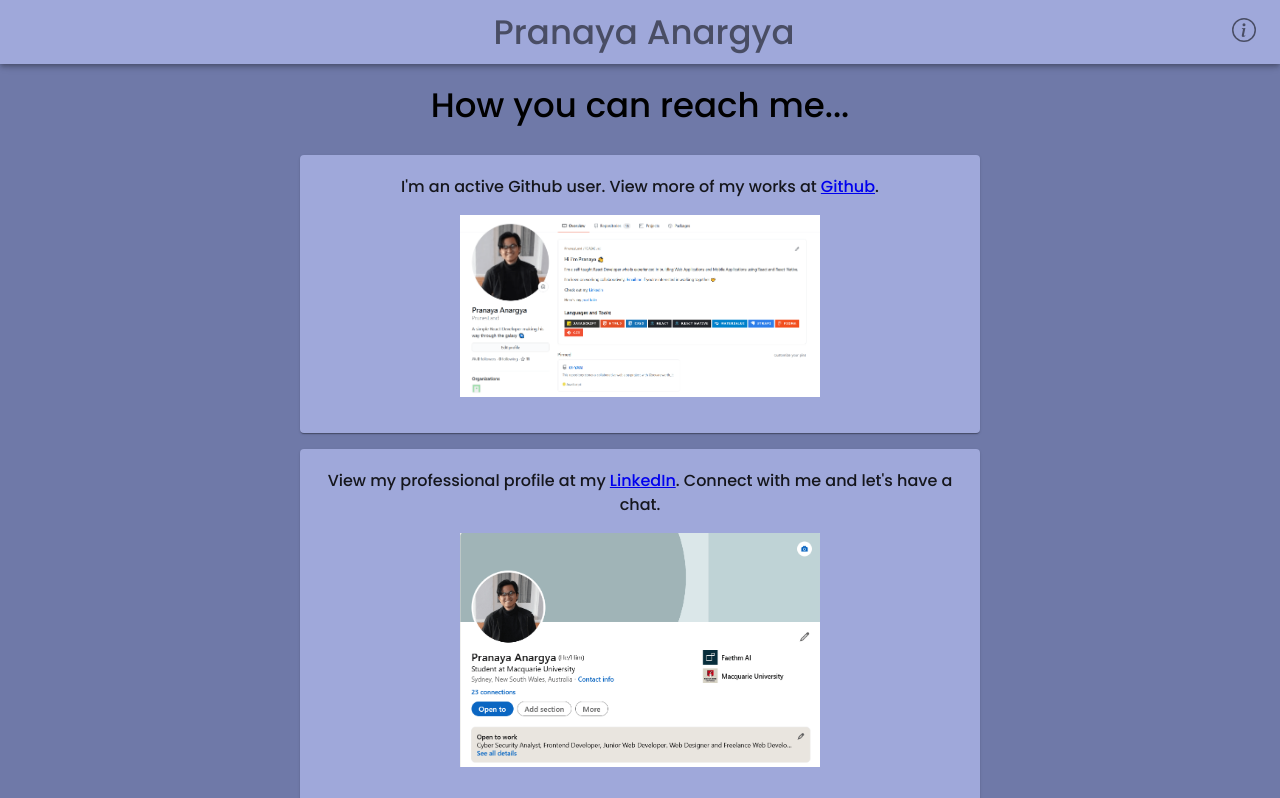
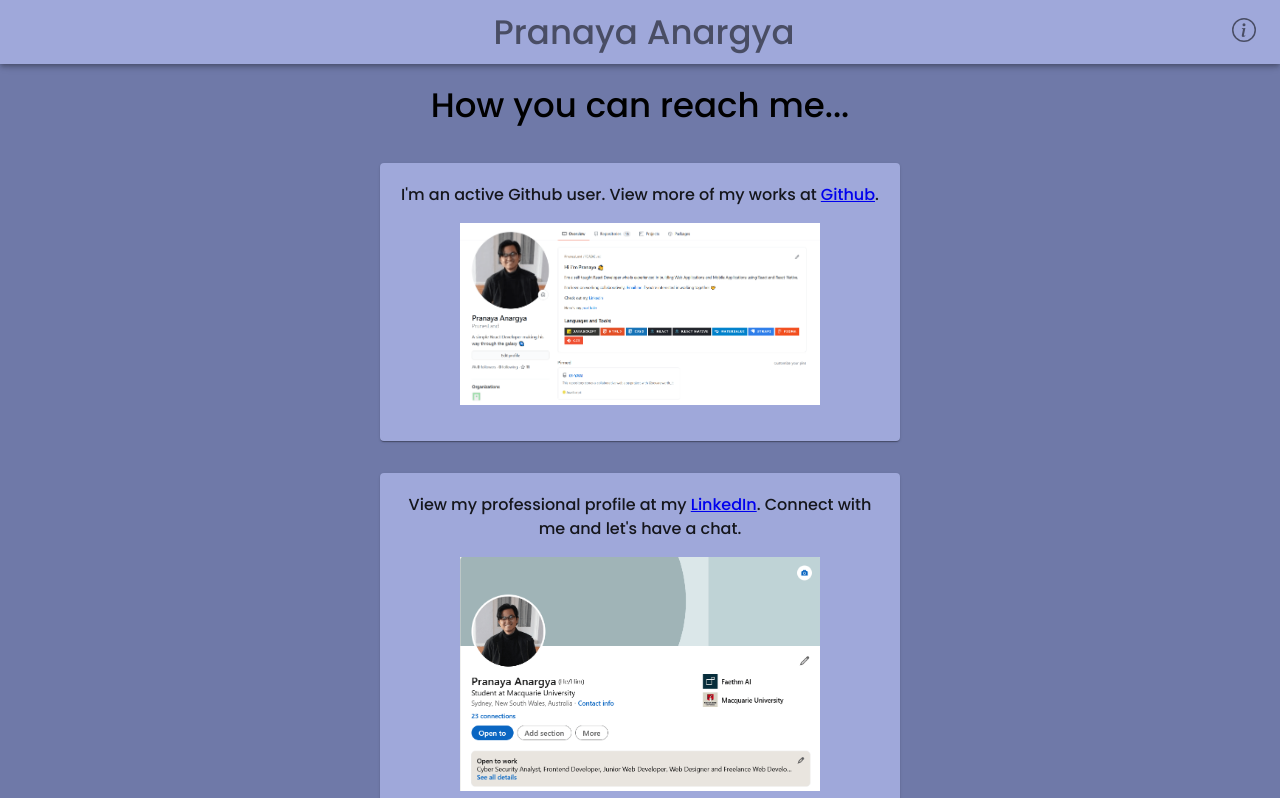
Before and after one commit to PrunesLand/developer-portfolio-2021, a React (Create React App) app: page /contact in a window 1280 px wide. Shown: the top 798 px of the page. Built offline with nearby package versions, Linux system fonts and the light colour scheme.

Commit message:
starting projects page

```diff
--- /dev/null
+++ b/src/Components/Footer.js
@@ -0,0 +1,73 @@
+import { Typography } from '@material-ui/core'
+import React from 'react'
+import { style } from './navigation/styles'
+import { FaGithub, FaLinkedin } from 'react-icons/fa'
+import { buttonItems } from './navigation/pageLink';
+import { useHistory } from 'react-router-dom';
+const Footer = () => {
+    const history = useHistory()
+    const classes = style()
+
+    return (
+        <footer
+            className={classes.footer}
+        >
+            <div
+                className={classes.fContainer}
+            >
+                <div
+                    className={classes.listDiv}
+                >
+                    <ul>
+                        {/* Displays all button group links with .map() and array accessed from /pageLinks.js */}
+                        {buttonItems.map(item => {
+                            return (
+                                <li
+                                    className={classes.listItem}
+                                >
+                                    <Typography
+                                        className={classes.listText}
+                                        onClick={() => {
+                                            history.push(item.path)
+                                            window.scrollTo(0, 0)
+                                        }}
+                                    >
+                                        {item.text}
+                                    </Typography>
+                                </li>
+                            )
+                        })}
+
+                    </ul>
+                </div>
+                <div
+                    className={classes.fContact}
+                >
+                    <Typography
+                        className={classes.contactText}
+                    >
+                        Contact me at:
+                    </Typography>
+                    <Typography
+                        className={classes.contactText}
+                    >
+                        pranarg.business@gmail.com
+                    </Typography>
+                    <div>
+                        <FaGithub className={classes.github} onClick={() => window.open('https://github.com/PrunesLand')} />
+                        <FaLinkedin className={classes.linkedin} onClick={() => window.open('https://www.linkedin.com/in/pranaya-anargya-22b585195/')} />
+                    </div>
+                </div>
+            </div>
+            <div>
+                <Typography
+                    className={classes.copyright}
+                >
+                    &copy; {new Date().getFullYear()} Prunesland
+                </Typography>
+            </div>
+        </footer>
+    )
+}
+
+export default Footer
--- a/src/Components/navigation/Navigation.js
+++ b/src/Components/navigation/Navigation.js
@@ -1,15 +1,13 @@
 import { AppBar, Toolbar, Typography } from '@material-ui/core'
 import React from 'react'
-import { useHistory } from 'react-router-dom';
-import { FaGithub, FaLinkedin } from 'react-icons/fa'
 import { style } from './styles';
-import { buttonItems } from './pageLink';
 import Showcase from '../Modal';
 import SideDrawer from '../Drawer';
 import { NavButtons } from '../ButtonGroup';
+import Footer from '../Footer';
 
 export default function Navigation({ children }) {
-    const history = useHistory()
+
     const classes = style() // to use the styles of makestyle() from material-ui
 
     return (
@@ -39,64 +37,7 @@ export default function Navigation({ children }) {
             <div className={classes.buttonWrapper}>
                 <NavButtons />
             </div>
-            <footer
-                className={classes.footer}
-            >
-                <div
-                    className={classes.fContainer}
-                >
-                    <div
-                        className={classes.listDiv}
-                    >
-                        <ul>
-                            {/* Displays all button group links with .map() and array accessed from /pageLinks.js */}
-                            {buttonItems.map(item => {
-                                return (
-                                    <li
-                                        className={classes.listItem}
-                                    >
-                                        <Typography
-                                            className={classes.listText}
-                                            onClick={() => {
-                                                history.push(item.path)
-                                                window.scrollTo(0, 0)
-                                            }}
-                                        >
-                                            {item.text}
-                                        </Typography>
-                                    </li>
-                                )
-                            })}
-
-                        </ul>
-                    </div>
-                    <div
-                        className={classes.fContact}
-                    >
-                        <Typography
-                            className={classes.contactText}
-                        >
-                            Contact me at:
-                        </Typography>
-                        <Typography
-                            className={classes.contactText}
-                        >
-                            pranarg.business@gmail.com
-                        </Typography>
-                        <div>
-                            <FaGithub className={classes.github} onClick={() => window.open('https://github.com/PrunesLand')} />
-                            <FaLinkedin className={classes.linkedin} onClick={() => window.open('https://www.linkedin.com/in/pranaya-anargya-22b585195/')} />
-                        </div>
-                    </div>
-                </div>
-                <div>
-                    <Typography
-                        className={classes.copyright}
-                    >
-                        &copy; {new Date().getFullYear()} Prunesland
-                    </Typography>
-                </div>
-            </footer>
+            <Footer />
         </div>
     )
 }
--- a/src/Pages/contact/Contact.js
+++ b/src/Pages/contact/Contact.js
@@ -14,19 +14,14 @@ const Contact = () => {
                 className={classes.container}
             >
                 <Typography className={classes.title}>How you can reach me...</Typography>
-                <div
-                    className={classes.paperWrapper}
-                >
+
                 <Paper
                     className={classes.paper}
                 >
                     <Typography>I'm an active Github user. View more of my works at <a href="https://github.com/PrunesLand">Github</a>.</Typography>
                     <img src="/github_ss.png" alt="Github Profile" className={classes.image} />
                 </Paper>
-                </div>
-                <div
-                    className={classes.paperWrapper}
-                >
+
                 <Paper
                     className={classes.paper}
                 >
@@ -35,16 +30,13 @@ const Contact = () => {
                     </Typography>
                     <img src="/linkedin_ss.png" alt="Github Profile" className={classes.image} />
                 </Paper>
-                </div>
-                <div
-                    className={classes.paperWrapper}
-                >
+
                 <Paper
                     className={classes.paper}
                 >
                     <Typography>To have a direct conversation with me, just shoot me a mail at <u>pranarg.business@gmail.com</u> and let's talk about programming. I'm always keen on learning new things!</Typography>
                 </Paper>
-                </div>
+
             </section>
         </div>
     )
--- a/src/Pages/contact/styles.js
+++ b/src/Pages/contact/styles.js
@@ -12,7 +12,7 @@ export const contactPage = makeStyles((theme) => {
         container: {
             display: 'flex',
             flexDirection: 'column',
-            justifyContent: 'center',
+            alignItems: 'center',
             textAlign: 'center'
         },
         title: {
@@ -24,16 +24,17 @@ export const contactPage = makeStyles((theme) => {
         },
         paper: {
             padding: theme.spacing(2.5),
-            margin: 'auto',
-            [theme.breakpoints.up('sm')]: {
-                width: '50vw'
+            margin: theme.spacing(2),
+
+            [theme.breakpoints.down('sm')]: {
+                width: '90vw',
+                maxWidth: theme.spacing(30)
+
             },
-            width: '50vw',
-            background: theme.palette.primary.main
+            width: '90vh',
+            maxWidth: theme.spacing(60),
+            background: theme.palette.primary.main,
 
-        },
-        paperWrapper: {
-            padding: theme.spacing(1)
         },
         image: {
             display: 'none',
--- /dev/null
+++ b/src/Pages/projects/styles.js
@@ -0,0 +1,9 @@
+import { makeStyles } from "@material-ui/core"
+
+export const styles = makeStyles((theme) => {
+    return {
+        root: {
+
+        }
+    }
+})
```
Also changed, not shown: src/Pages/projects/Projects.js (added, +14 -0 lines). Lines whose indentation alone changed are shown as unchanged.
